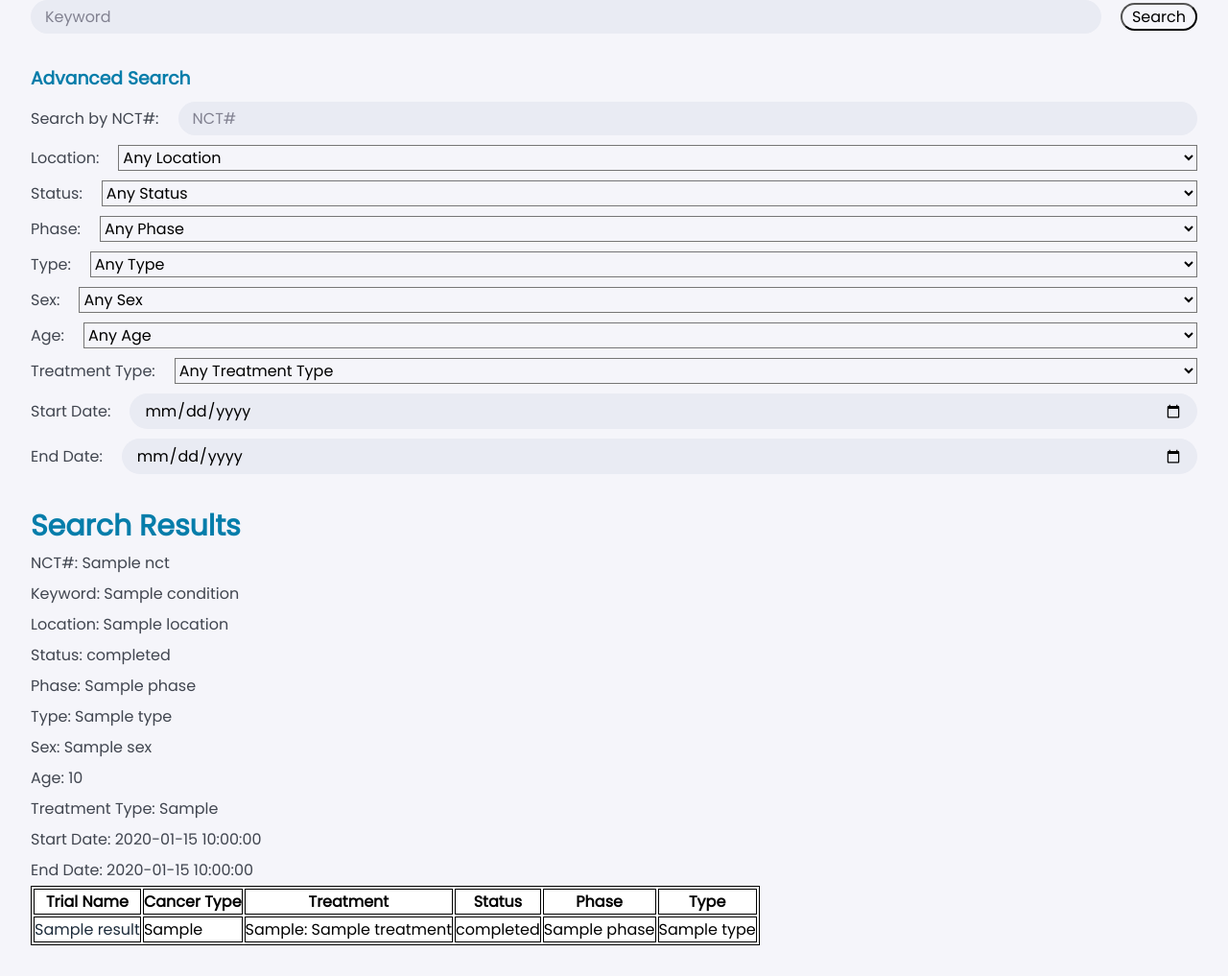
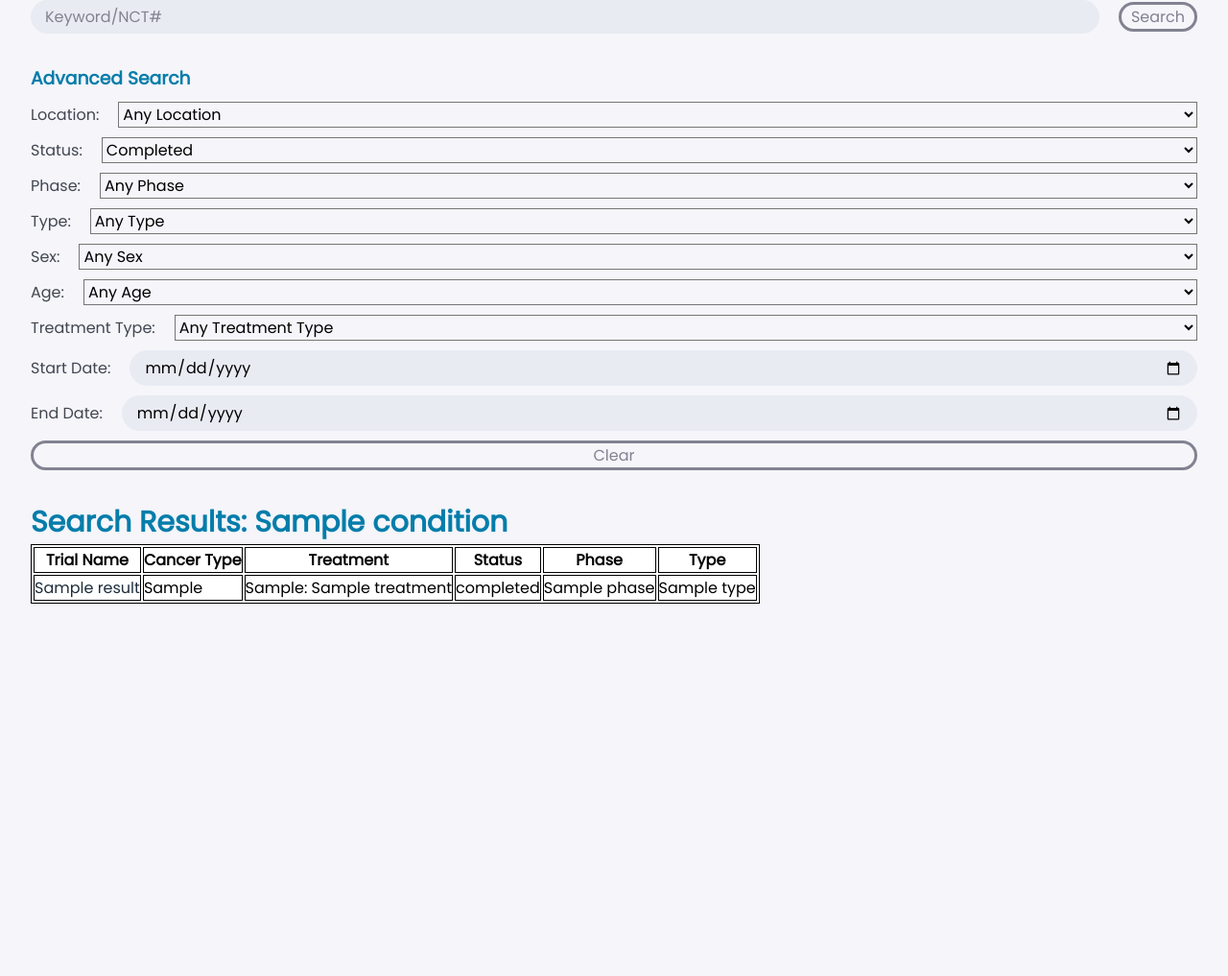
Before and after one commit to honganndo/Cancer-Clinical-Trial-Database, a Flask app: template templates/results.html in a window 1280 px wide. Shown: the part 181-1198 px from the top of the page at 96% size. After the commit the page ends 810 px from the top, so only its background shows below. Run offline with Flask 3, Linux system fonts and the light colour scheme; the template is opened without the code that fills it: most values are stand-ins (such as "Sample title", 1, 10 or a date in 2020); parts of the project's set-up code (start-up, migrations or seed data) failed here and were passed over.

Commit message:
Combine keyword and nct searches; add clear button functionality with JavaScript

```diff
--- a/server.py
+++ b/server.py
@@ -198,7 +198,6 @@ def results():
         locations = sorted(set([row[0] for row in results]))
 
     condition = request.form.get('condition')
-    nct = request.form.get('nct')
     location = request.form.get('location')
     status = request.form.get('status')
     phase = request.form.get('phase')
@@ -220,21 +219,20 @@ def results():
 
             # Modify search query if additional selectors are applied.
             if condition:
-                where_clause.append(
+                where_str = (
                     f"UPPER(trial_name) LIKE UPPER('%{condition}%') OR "
                     f"UPPER(description) LIKE UPPER('%{condition}%') OR "
                     f"UPPER(cancer_type) LIKE UPPER('%{condition}%') OR "
                     f"UPPER(treatment) LIKE UPPER('%{condition}%')")
-            if nct:
-                if nct[:3].upper() == "NCT":
-                    nct = nct[3:]
+
+                if condition[:3].upper() == "NCT":
+                    condition = condition[3:]
 
                 # invalid NCT number
-                if nct.isdigit():
-                    where_clause.append(f"clinical_trials.nct = {nct}")
-                else:
-                    # invalid NCT number
-                    where_clause.append(f"clinical_trials.nct = -1")
+                if condition.isdigit():
+                    where_str += (f" OR clinical_trials.nct = {condition}")
+
+                where_clause.append(where_str)
 
             if location:
                 results_query.append(
@@ -282,7 +280,7 @@ def results():
     return render_template("results.html", condition=condition, status=status,
                            location=location, results=results,
                            locations=locations, phase=phase, type=type, sex=sex,
-                           age=age, treatment_type=treatment_type, nct=nct,
+                           age=age, treatment_type=treatment_type,
                            start_date=start_date, end_date=end_date)
 
 
--- /dev/null
+++ b/static/script.js
@@ -0,0 +1,23 @@
+const clearButton = document.getElementById('clear-btn');
+const locationField = document.getElementById('location');
+const statusField = document.getElementById('status');
+const phaseField = document.getElementById('phase');
+const typeField = document.getElementById('type');
+const sexField = document.getElementById('sex');
+const ageField = document.getElementById('age');
+const treatment_typeField = document.getElementById('treatment_type');
+const start_dateField = document.getElementById('start_date');
+const end_dateField = document.getElementById('end_date');
+
+clearButton.addEventListener('click', function() {
+    locationField.selectedIndex = 0;
+    statusField.selectedIndex = 0;
+    phaseField.selectedIndex = 0;
+    typeField.selectedIndex = 0;
+    sexField.selectedIndex = 0;
+    ageField.selectedIndex = 0;
+    treatment_typeField.selectedIndex = 0;
+
+    start_dateField.value = '';
+    end_dateField.value = '';
+});
--- a/templates/base.html
+++ b/templates/base.html
@@ -1,6 +1,7 @@
 <!doctype html>
 <title>{% block title %}{% endblock %}</title>
 <link rel="stylesheet" href="{{ url_for('static', filename='style.css') }}">
+<script src="{{ url_for('static', filename='script.js') }}" defer></script>
 <nav>
   <h1>Cancer Clinical Trials</h1>
   {% if g.user %}
--- a/templates/results.html
+++ b/templates/results.html
@@ -7,24 +7,18 @@
 {% block content %}
 <form method="POST" action="{{ url_for('results') }}">
   <div class="main-search">
-    <input type="search" id="condition" name="condition" placeholder="Keyword" autofocus>
-    <button type="submit">Search</button>
+    <input type="search" id="condition" name="condition" placeholder="Keyword/NCT#" autofocus>
+    <button type="submit" class="search-btn">Search</button>
   </div>
 
   <div class="adv-search">
     <h3>Advanced Search</h3>
-
-    <div class="filter">
-      <label for="nct">Search by NCT#:</label>
-      <input type="search" id="nct" name="nct" placeholder="NCT#">
-    </div>
-
     <div class="filter">
       <label for="location">Location:</label>
       <select id="location" name="location" >
         <option value="">Any Location</option>
-        {% for location in locations %}
-            <option value="{{ location }}">{{ location }}</option>
+        {% for l in locations %}
+            <option value="{{ l }}" {% if location == l %}selected{% endif %}>{{ l }}</option>
         {% endfor %}
       </select>
     </div>
@@ -33,14 +27,14 @@
       <label for="status">Status:</label>
       <select id="status" name="status">
         <option value="">Any Status</option>
-        <option value="active not recruiting">Active Not Recruiting</option>
-        <option value="enrolling by invitation">Enrolling by Invitation</option>
-        <option value="not yet recruiting">Not Yet Recruiting</option>
-        <option value="recruiting">Recruiting</option>
-        <option value="terminated">Terminated</option>
-        <option value="unknown">Unknown</option>
-        <option value="withdrawn">Withdrawn</option>
-        <option value="completed">Completed</option>
+        <option value="active not recruiting" {% if status == "active not recruiting" %}selected{% endif %}>Active Not Recruiting</option>
+        <option value="enrolling by invitation" {% if status == "enrolling by invitation" %}selected{% endif %}>Enrolling by Invitation</option>
+        <option value="not yet recruiting" {% if status == "not yet recruiting" %}selected{% endif %}>Not Yet Recruiting</option>
+        <option value="recruiting" {% if status == "recruiting" %}selected{% endif %}>Recruiting</option>
+        <option value="terminated" {% if status == "terminated" %}selected{% endif %}>Terminated</option>
+        <option value="unknown" {% if status == "unknown" %}selected{% endif %}>Unknown</option>
+        <option value="withdrawn" {% if status == "withdrawn" %}selected{% endif %}>Withdrawn</option>
+        <option value="completed" {% if status == "completed" %}selected{% endif %}>Completed</option>
       </select>
     </div>
 
@@ -48,11 +42,11 @@
       <label for="phase">Phase:</label>
       <select id="phase" name="phase">
         <option value="">Any Phase</option>
-        <option value="early phase 1">Early Phase 1</option>
-        <option value="phase 1">Phase 1</option>
-        <option value="phase 2">Phase 2</option>
-        <option value="phase 3">Phase 3</option>
-        <option value="phase 4">Phase 4</option>
+        <option value="early phase 1" {% if phase == "early phase 1" %}selected{% endif %}>Early Phase 1</option>
+        <option value="phase 1" {% if phase == "phase 1" %}selected{% endif %}>Phase 1</option>
+        <option value="phase 2" {% if phase == "phase 2" %}selected{% endif %}>Phase 2</option>
+        <option value="phase 3" {% if phase == "phase 3" %}selected{% endif %}>Phase 3</option>
+        <option value="phase 4" {% if phase == "phase 4" %}selected{% endif %}>Phase 4</option>
       </select>
     </div>
 
@@ -60,8 +54,8 @@
       <label for="type">Type:</label>
       <select id="type" name="type">
         <option value="">Any Type</option>
-        <option value="interventional">Interventional</option>
-        <option value="observational">Observational</option>
+        <option value="interventional" {% if type == "interventional" %}selected{% endif %}>Interventional</option>
+        <option value="observational" {% if type == "observational" %}selected{% endif %}>Observational</option>
       </select>
     </div>
 
@@ -69,9 +63,9 @@
       <label for="sex">Sex:</label>
       <select id="sex" name="sex">
         <option value="">Any Sex</option>
-        <option value="all">All</option>
-        <option value="male">Male</option>
-        <option value="female">Female</option>
+        <option value="all" {% if sex == "all" %}selected{% endif %}>All</option>
+        <option value="male" {% if sex == "male" %}selected{% endif %}>Male</option>
+        <option value="female" {% if sex == "female" %}selected{% endif %}>Female</option>
       </select>
     </div>
 
@@ -79,9 +73,9 @@
       <label for="age">Age:</label>
       <select id="age" name="age">
         <option value="">Any Age</option>
-        <option value="child">Child</option>
-        <option value="adult">Adult</option>
-        <option value="older adult">Older Adult</option>
+        <option value="child" {% if age == "child" %}selected{% endif %}>Child</option>
+        <option value="adult" {% if age == "adult" %}selected{% endif %}>Adult</option>
+        <option value="older adult" {% if age == "older adult" %}selected{% endif %}>Older Adult</option>
       </select>
     </div>
 
@@ -89,45 +83,33 @@
       <label for="treatment_type">Treatment Type:</label>
       <select id="treatment_type" name="treatment_type">
         <option value="">Any Treatment Type</option>
-        <option value="drug">Drug</option>
-        <option value="diagnostic teset">Diagnostic Test</option>
-        <option value="procedure">Procedure</option>
-        <option value="biological">Biological</option>
-        <option value="genetic">Genetic</option>
-        <option value="radiation">Radiation</option>
-        <option value="device">Device</option>
-        <option value="misc">Miscellaneous</option>
-        <option value="other">Other</option>
+        <option value="drug" {% if treatment_type == "drug" %}selected{% endif %}>Drug</option>
+        <option value="diagnostic test" {% if treatment_type == "diagnostic test" %}selected{% endif %}>Diagnostic Test</option>
+        <option value="procedure" {% if treatment_type == "procedure" %}selected{% endif %}>Procedure</option>
+        <option value="biological" {% if treatment_type == "biological" %}selected{% endif %}>Biological</option>
+        <option value="genetic" {% if treatment_type == "genetic" %}selected{% endif %}>Genetic</option>
+        <option value="radiation" {% if treatment_type == "radiation" %}selected{% endif %}>Radiation</option>
+        <option value="device" {% if treatment_type == "device" %}selected{% endif %}>Device</option>
+        <option value="misc" {% if treatment_type == "misc" %}selected{% endif %}>Miscellaneous</option>
+        <option value="other" {% if treatment_type == "other" %}selected{% endif %}>Other</option>
       </select>
     </div>
 
     <div class="filter">
       <label for="start_date">Start Date:</label>
-      <input type="date" id="start_date" name="start_date">
+      <input type="date" id="start_date" name="start_date" {% if start_date is not none %}value="{{start_date}}"{% endif %}>
     </div>
 
     <div class="filter">
       <label for="end_date">End Date:</label>
-      <input type="date" id="end_date" name="end_date">
+      <input type="date" id="end_date" name="end_date" {% if end_date is not none %}value="{{end_date}}"{% endif %}>
     </div>
-  </div>
 
-  <div class="parameters">
-    <h2>Search Results</h2>
-    <p>NCT#: {{ nct }}</p>
-    <p>Keyword: {{ condition }}</p>
-    <p>Location: {{ location }}</p>
-    <p>Status: {{ status }}</p>
-    <p>Phase: {{ phase }}</p>
-    <p>Type: {{ type }}</p>
-    <p>Sex: {{ sex }}</p>
-    <p>Age: {{ age }}</p>
-    <p>Treatment Type: {{ treatment_type }}</p>
-    <p>Start Date: {{ start_date }}</p>
-    <p>End Date: {{ end_date }}</p>
+    <button type="button" id=clear-btn class="search-btn">Clear</button>
   </div>
 </form>
 
+<h2>Search Results: {{condition}}</h2>
 <table>
   <thead>
     <tr>
```
